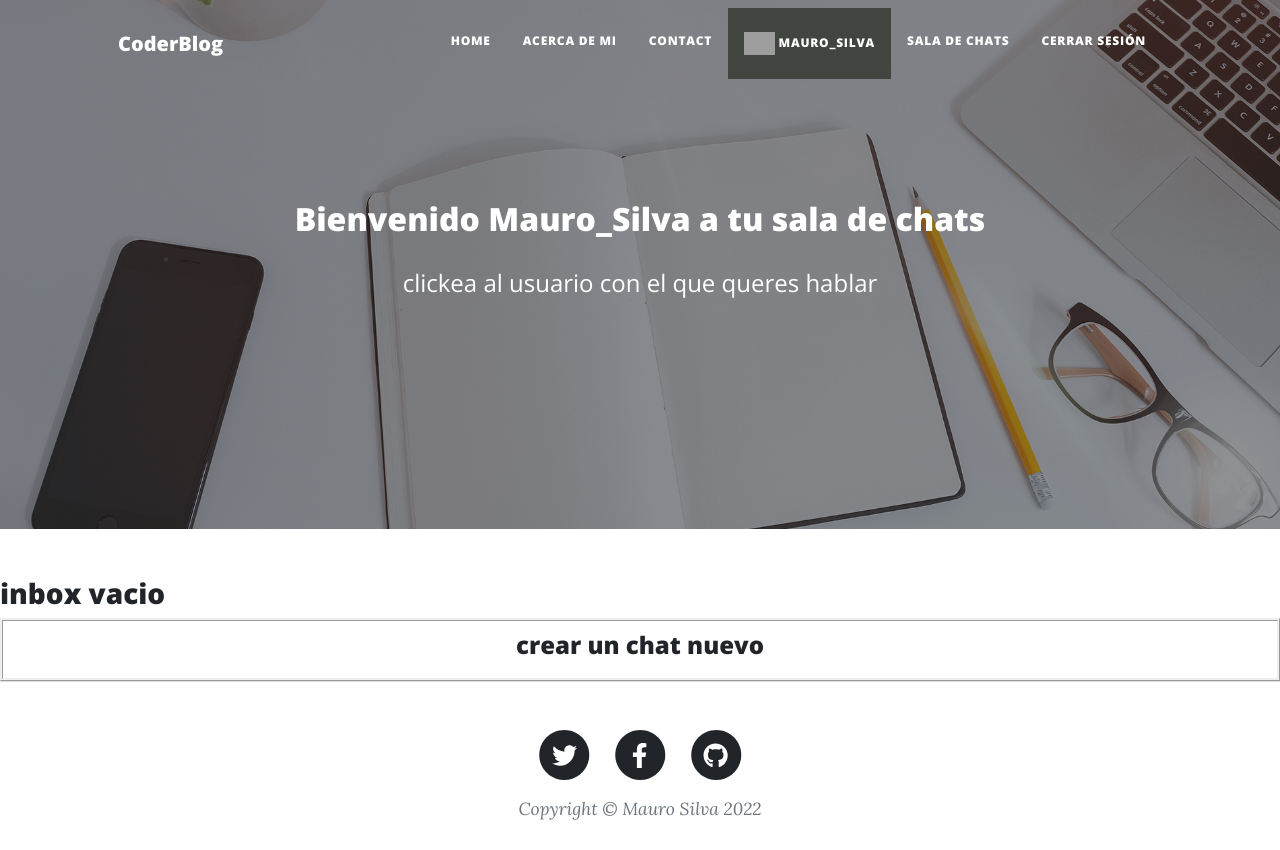
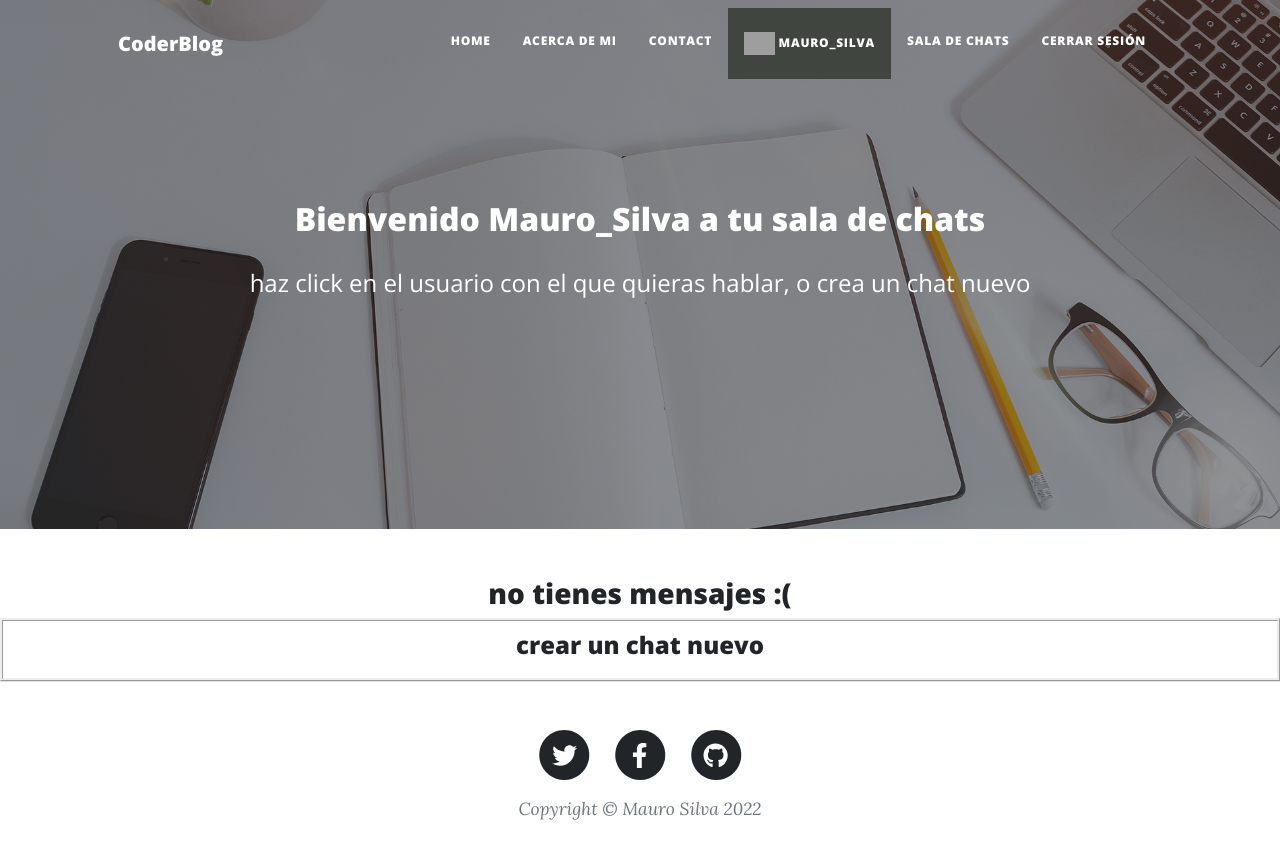
Before and after one commit to MauroLeonelSilva/ProyectoBlog, a Django app: page /AppMensajes/inbox/ in a window 1280 px wide. Shown: the top 850 px of the page. Run offline with Django 4.2, Linux system fonts and the light colour scheme; a user stored in the database is signed in; data comes from the database, SQL or seed files in the repository; data that the repository does not hold is empty; some libraries are stand-ins or nearby versions; grey boxes are pictures that could not be loaded.

Commit message:
correccion mensaje si no hay inbox

```diff
--- a/AppMensajes/templates/inbox.html
+++ b/AppMensajes/templates/inbox.html
@@ -6,7 +6,7 @@
 {% endblock %}
 
 {% block subtitulo %}
-<p>clickea al usuario con el que queres hablar</p>
+<p>haz click en el usuario con el que quieras hablar, o crea un chat nuevo</p>
 {% endblock %}
 
 {% block contenedor %}
@@ -41,8 +41,8 @@
 
         {% empty %}
 
-        <h3>
-            inbox vacio
+        <h3 style="display: flex; justify-content: center;">
+            no tienes mensajes :(
         </h3>
         {% endfor %}
 
```
